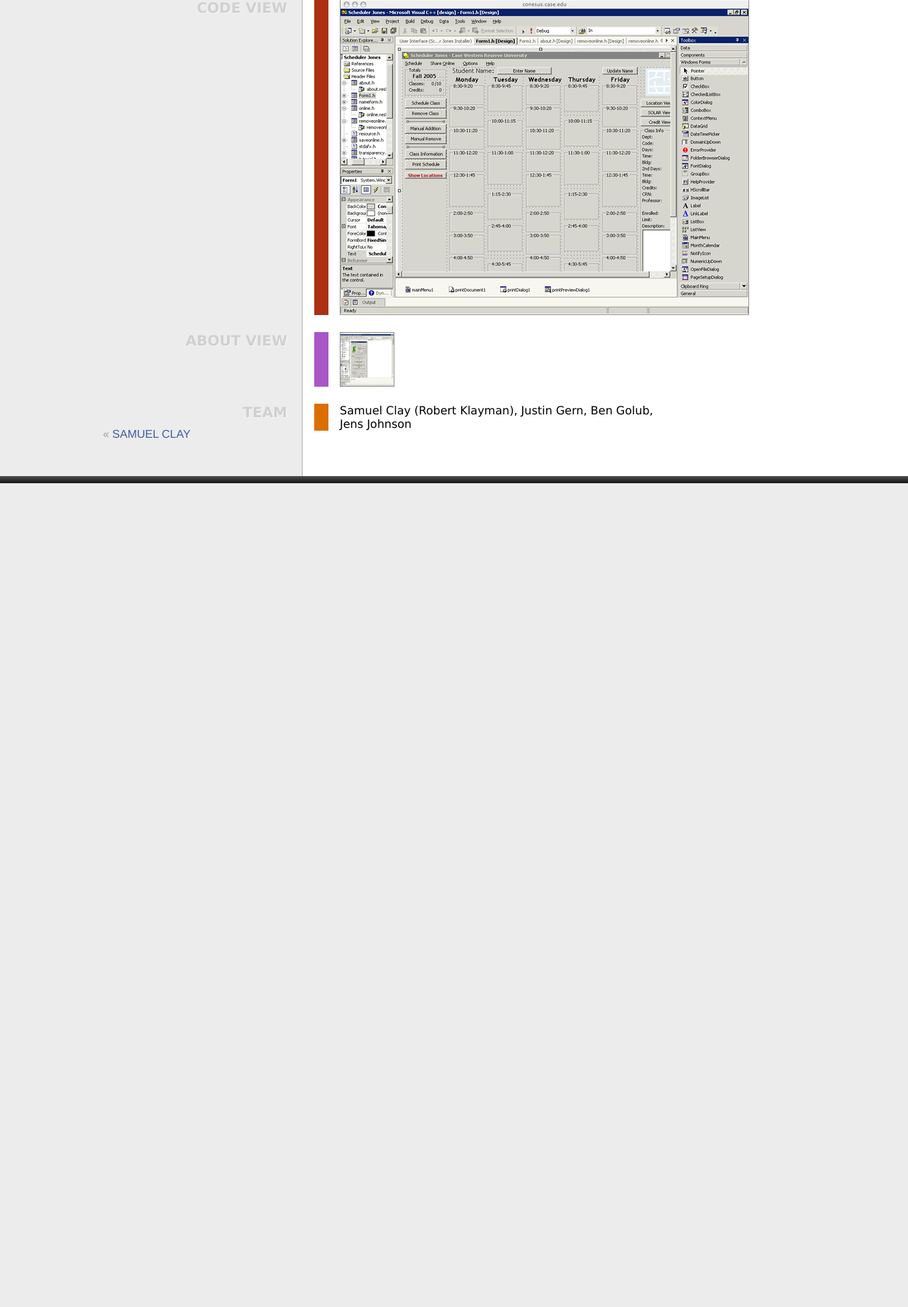
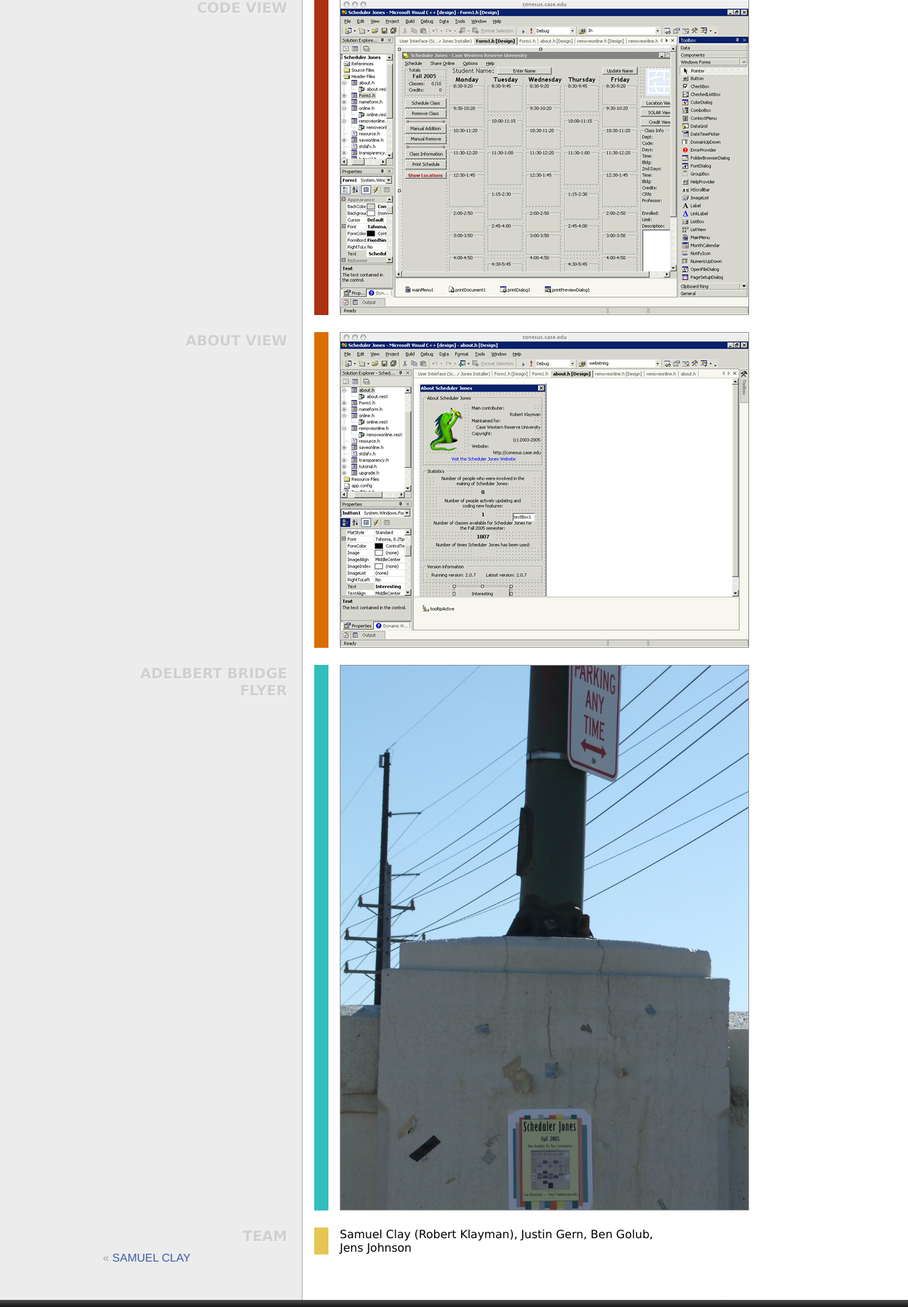
Before and after one commit to samuelclay/samuelclay, a Django app: page /schedulerjones/ in a window 1280 px wide. Shown: the part 753-2595 px from the top of the page at 71% size. Before the commit the page ends 1434 px from the top, so only its background shows below. Run offline with Django 3.2, Linux system fonts and the light colour scheme; parts of the project's set-up code (start-up, migrations or seed data) failed here and were passed over.

Commit message:
Adding Scheduler Jones flyer.

```diff
--- a/templates/schedulerjones.html
+++ b/templates/schedulerjones.html
@@ -34,27 +34,20 @@
 
 
     <div class="header">About View</div>
-    <div class="content block-photos">
+    <div class="content block-blog">
       <img src="/static/images/schedulerjones_about_medium.png" width="575" height="443" />
+    </div>
+
+    <div class="header">Adelbert Bridge Flyer</div>
+    <div class="content block-twitter">
+      <img src="/static/images/schedulerjones_flyer.jpg" width="575" />
     </div>
 
 
     <div class="header">Team</div>
-    <div class="content block-blog">
+    <div class="content block-press">
       Samuel Clay (Robert Klayman), Justin Gern, Ben Golub, Jens Johnson
     </div>
-
-
-    <div class="header"></div>
-    <div class="content block-twitter">
-
-    </div>
-
-    <div class="header"></div>
-    <div class="content block-blog">
-
-    </div>
-
 
     <div id="bottom_nav">
       &laquo; <a href="{% url "index" %}" class="subtitle">Samuel Clay</a>
```
Also changed, not shown: media/images/schedulerjones_flyer.jpg (added).
